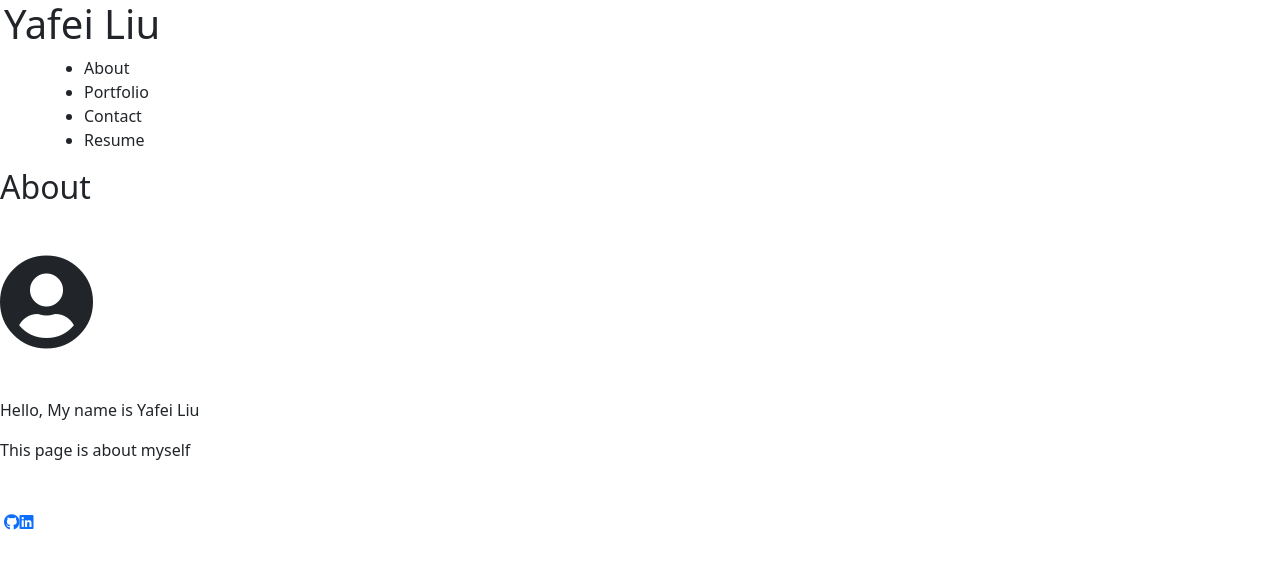
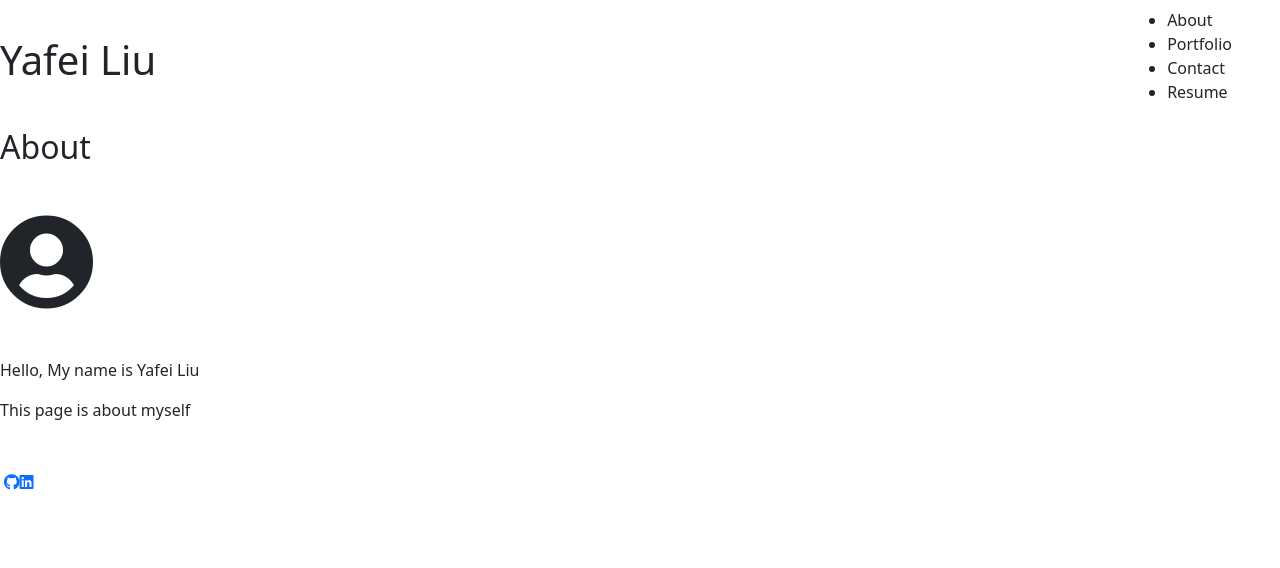
Before and after one commit to lyf703331869/portfolio, a React (Create React App) app: page / in a window 1280 px wide. Shown: the top 568 px of the page. Built offline with nearby package versions, Linux system fonts and the light colour scheme.

Commit message:
deploy the page

```diff
--- a/src/components/Header/index.js
+++ b/src/components/Header/index.js
@@ -2,7 +2,7 @@ import React from "react";
 
 export default function Header({ children }) {
   return (
-    <header className="flex-row space-between px-1">
+    <header className="navbar navbar-default navbar-fixed-top">
       <h1>Yafei Liu</h1>
       {children}
     </header>
```
